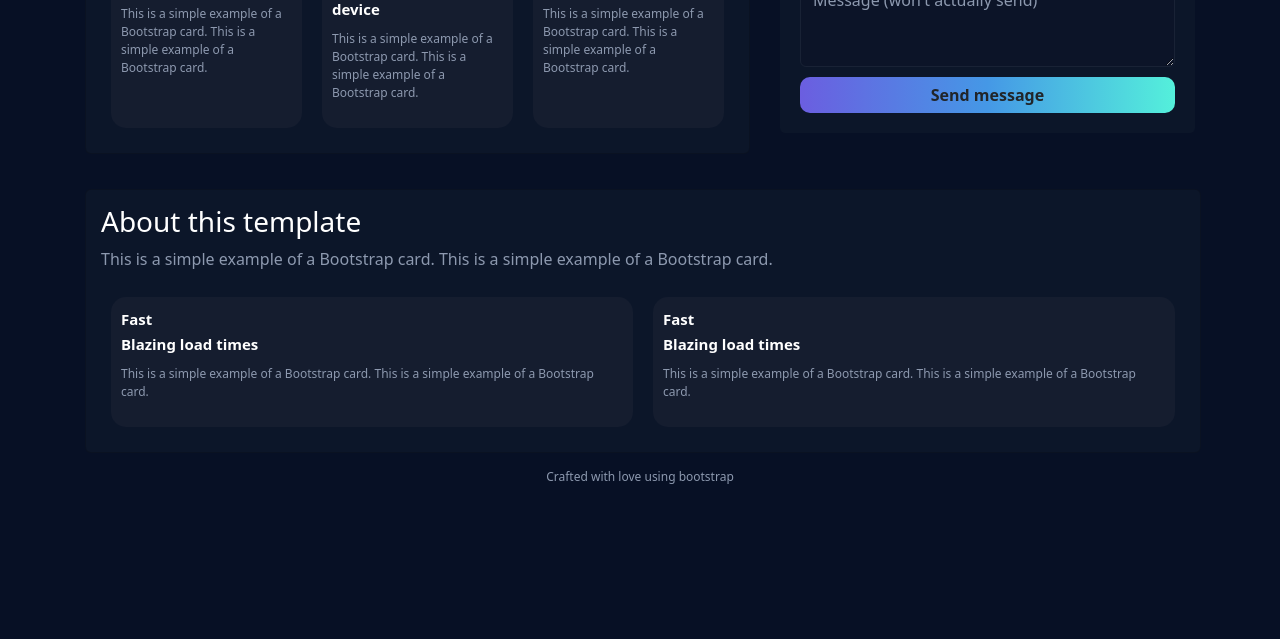
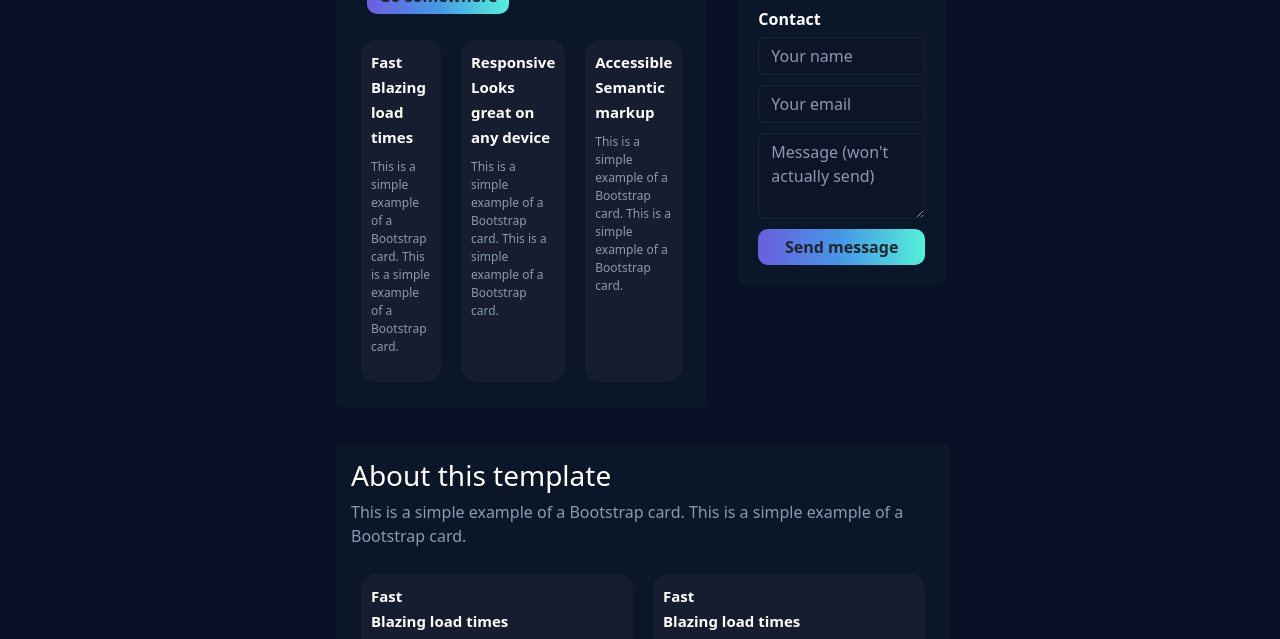
Before and after one commit to soggy8/praksaWebsite, a plain HTML site: page index2.html in a window 1280 px wide. Shown: the part 374-1013 px from the top of the page. Before the commit the page ends 876 px from the top, so only its background shows below. Drawn offline with nearby package versions, Linux system fonts and the light colour scheme.

Commit message:
formatted the code

```diff
--- a/index2.html
+++ b/index2.html
@@ -1,34 +1,48 @@
-<!doctype html>
+<!DOCTYPE html>
 <html lang="en">
   <head>
-    <meta charset="utf-8">
-    <meta name="viewport" content="width=device-width, initial-scale=1">
+    <meta charset="utf-8" />
+    <meta name="viewport" content="width=device-width, initial-scale=1" />
     <title>Bootstrap demo</title>
-    <link href="https://cdn.jsdelivr.net/npm/bootstrap@5.3.8/dist/css/bootstrap.min.css" rel="stylesheet" integrity="sha384-sRIl4kxILFvY47J16cr9ZwB07vP4J8+LH7qKQnuqkuIAvNWLzeN8tE5YBujZqJLB" crossorigin="anonymous">
-    <link rel="stylesheet" href="styles2.css">
+    <link
+      href="https://cdn.jsdelivr.net/npm/bootstrap@5.3.8/dist/css/bootstrap.min.css"
+      rel="stylesheet"
+      integrity="sha384-sRIl4kxILFvY47J16cr9ZwB07vP4J8+LH7qKQnuqkuIAvNWLzeN8tE5YBujZqJLB"
+      crossorigin="anonymous"
+    />
+    <link rel="stylesheet" href="styles2.css" />
   </head>
   <header>
-  <nav class="navbar navbar-expand-md align-items-center" style="background-color: #071025;">
+    <nav
+      class="navbar navbar-expand-md align-items-center"
+      style="background-color: #071025"
+    >
       <div class="container" id="navbarContainer">
         <div class="brand d-flex w-50 me-auto">
           <div>
             <h1 class="logo">SG</h1>
           </div>
           <div>
-          <div style="font-weight:800; color: white;">SimpleSite</div>
-          <div style="font-size:12px;color:var(--muted); color: #8d99af;">HTML + CSS only</div>
+            <div style="font-weight: 800; color: white">SimpleSite</div>
+            <div style="font-size: 12px; color: var(--muted); color: #8d99af">
+              HTML + CSS only
+            </div>
           </div>
         </div>
         <div class="navbar-collapse collapse w-100" id="navbarExample01">
           <ul class="navbar-nav w-100 justify-content-end">
             <li class="nav-item">
-            <a class="nav-link" href="#features" style="color: #8d99af;">Features</a>
+              <a class="nav-link" href="#features" style="color: #8d99af"
+                >Features</a
+              >
             </li>
             <li class="nav-item">
-            <a class="nav-link" href="#about" style="color: #8d99af;">About</a>
+              <a class="nav-link" href="#about" style="color: #8d99af">About</a>
             </li>
             <li class="nav-item">
-            <a class="nav-link" href="#contact" style="color: #8d99af;">Contact</a>
+              <a class="nav-link" href="#contact" style="color: #8d99af"
+                >Contact</a
+              >
             </li>
           </ul>
         </div>
@@ -36,37 +50,53 @@
     </nav>
   </header>
   <body class="body">
-    <div class="container d-flex align-items-center justify-content-center">
+    <div
+      class="container d-flex align-items-center justify-content-center"
+      id="container"
+    >
       <div class="row">
-        <div class="col-7 card" style="background-color: #0c1629; color: white;">
+        <div class="col-7 card" style="background-color: #0c1629; color: white">
           <div class="card-body">
-            <h2 class="card-title" style="line-height: 40px;">Beautiful single-file website</h2>
-            <h2 style="color: #7c5cff;">Made with Bootstrap</h2>
-            <p class="card-text">This is a simple example of a Bootstrap card.</p>
+            <h2 class="card-title" style="line-height: 40px">
+              Beautiful single-file website
+            </h2>
+            <h2 style="color: #7c5cff">Made with Bootstrap</h2>
+            <p class="card-text">
+              This is a simple example of a Bootstrap card.
+            </p>
             <a href="#" class="btn" id="main-card-button">Go somewhere</a>
           </div>
           <div class="container">
             <div class="row">
               <div class="col small-card">
                 <h6 class="small-card-title">
-                  Fast <br>
+                  Fast <br />
                   Blazing load times
                 </h6>
-                <p class="small-card-text" style="color: #8d99af;">This is a simple example of a Bootstrap card. This is a simple example of a Bootstrap card.</p>
+                <p class="small-card-text" style="color: #8d99af">
+                  This is a simple example of a Bootstrap card. This is a simple
+                  example of a Bootstrap card.
+                </p>
               </div>
               <div class="col small-card">
                 <h6 class="small-card-title">
-                  Responsive <br>
+                  Responsive <br />
                   Looks great on any device
                 </h6>
-                <p class="small-card-text" style="color: #8d99af;">This is a simple example of a Bootstrap card. This is a simple example of a Bootstrap card.</p>
+                <p class="small-card-text" style="color: #8d99af">
+                  This is a simple example of a Bootstrap card. This is a simple
+                  example of a Bootstrap card.
+                </p>
               </div>
               <div class="col small-card">
                 <h6 class="small-card-title">
-                  Accessible <br>
+                  Accessible <br />
                   Semantic markup
                 </h6>
-                <p class="small-card-text" style="color: #8d99af;">This is a simple example of a Bootstrap card. This is a simple example of a Bootstrap card.</p>
+                <p class="small-card-text" style="color: #8d99af">
+                  This is a simple example of a Bootstrap card. This is a simple
+                  example of a Bootstrap card.
+                </p>
               </div>
             </div>
           </div>
@@ -77,66 +107,96 @@
               <h1 class="ASblock">AS</h1>
             </div>
             <div class="col">
-              <h6 class="card-title" style="color: white;">
-                Andrej
-              </h6>
-              <p class="card-text" style="font-size: 12px; color: lightgrey;">
-                Frontend <br>
+              <h6 class="card-title" style="color: white">Andrej</h6>
+              <p class="card-text" style="font-size: 12px; color: lightgrey">
+                Frontend <br />
                 tinkerer
               </p>
             </div>
             <div class="col">
               <div id="info-card2">
-                <h6 class="card-title" id="small-card-title">
-                5+
-              </h6>
+                <h6 class="card-title" id="small-card-title">5+</h6>
                 <p id="small-card-text">projects</p>
               </div>
             </div>
             <div class="col">
               <div id="info-card2">
-                <h6 class="card-title" id="small-card-title">
-                  HTML
-                </h6>
+                <h6 class="card-title" id="small-card-title">HTML</h6>
                 <p id="small-card-text">only</p>
               </div>
             </div>
           </div>
           <div>
-            <h6 class="contact-card-title" style="color: white;">Contact</h6>
+            <h6 class="contact-card-title" style="color: white">Contact</h6>
             <div class="form-group">
-              <input type="text" class="form-control" id="form" style="margin-top: 5px; margin-bottom: 10px;" placeholder="Your name">
+              <input
+                type="text"
+                class="form-control"
+                id="form"
+                style="margin-top: 5px; margin-bottom: 10px"
+                placeholder="Your name"
+              />
             </div>
             <div class="form-group">
-              <input type="email" class="form-control" id="form" style="margin-top: 10px; margin-bottom: 10px;" placeholder="Your email">
+              <input
+                type="email"
+                class="form-control"
+                id="form"
+                style="margin-top: 10px; margin-bottom: 10px"
+                placeholder="Your email"
+              />
             </div>
             <div class="form-group">
-              <textarea class="form-control" id="form" rows="3" placeholder="Message (won't actually send)" style="margin-bottom: 10px;"></textarea>
+              <textarea
+                class="form-control"
+                id="form"
+                rows="3"
+                placeholder="Message (won't actually send)"
+                style="margin-bottom: 10px"
+              ></textarea>
             </div>
             <div>
-              <button type="button" class="btn" id="contact-button">Send message</button>
+              <button type="button" class="btn" id="contact-button">
+                Send message
+              </button>
             </div>
           </div>
         </div>
         <div class="row">
-          <div class="col-12 card d-flex justify-content-center" style="margin-top: 20px; color: white; background-color: #0c1629;">
+          <div
+            class="col-12 card d-flex justify-content-center"
+            style="margin-top: 20px; color: white; background-color: #0c1629"
+          >
             <h3>About this template</h3>
-            <p style="color: #8d99af;">This is a simple example of a Bootstrap card. This is a simple example of a Bootstrap card.</p>
+            <p style="color: #8d99af">
+              This is a simple example of a Bootstrap card. This is a simple
+              example of a Bootstrap card.
+            </p>
             <div class="container">
               <div class="row">
                 <div class="col small-card">
                   <h6 class="small-card-title">
-                  Fast <br>
+                    Fast <br />
                     Blazing load times
                   </h6>
-                <p class="small-card-text" style="color: #8d99af;">This is a simple example of a Bootstrap card. This is a simple example of a Bootstrap card.</p>
+                  <p class="small-card-text" style="color: #8d99af">
+                    This is a simple example of a Bootstrap card. This is a
+                    simple example of a Bootstrap card. This is a simple example
+                    of a Bootstrap card. This is a simple example of a Bootstrap
+                    card.
+                  </p>
                 </div>
                 <div class="col small-card">
                   <h6 class="small-card-title">
-                  Fast <br>
+                    Fast <br />
                     Blazing load times
                   </h6>
-                <p class="small-card-text" style="color: #8d99af;">This is a simple example of a Bootstrap card. This is a simple example of a Bootstrap card.</p>
+                  <p class="small-card-text" style="color: #8d99af">
+                    This is a simple example of a Bootstrap card. This is a
+                    simple example of a Bootstrap card. This is a simple example
+                    of a Bootstrap card. This is a simple example of a Bootstrap
+                    card.
+                  </p>
                 </div>
               </div>
             </div>
@@ -144,9 +204,15 @@
         </div>
       </div>
     </div>
-    <script src="https://cdn.jsdelivr.net/npm/bootstrap@5.3.8/dist/js/bootstrap.bundle.min.js" integrity="sha384-FKyoEForCGlyvwx9Hj09JcYn3nv7wiPVlz7YYwJrWVcXK/BmnVDxM+D2scQbITxI" crossorigin="anonymous"></script>
+    <script
+      src="https://cdn.jsdelivr.net/npm/bootstrap@5.3.8/dist/js/bootstrap.bundle.min.js"
+      integrity="sha384-FKyoEForCGlyvwx9Hj09JcYn3nv7wiPVlz7YYwJrWVcXK/BmnVDxM+D2scQbITxI"
+      crossorigin="anonymous"
+    ></script>
   </body>
   <footer class="d-flex flex-column align-items-center justify-content-center">
-    <p style="color: #8d99af; font-size: 12px;">Crafted with love using bootstrap</p>
+    <p style="color: #8d99af; font-size: 12px">
+      Crafted with love using bootstrap
+    </p>
   </footer>
 </html>
--- a/styles2.css
+++ b/styles2.css
@@ -33,7 +33,7 @@
 }
 
 #navbarContainer {
-    width: 49%;
+    width: 50%;
 }
 
 .ASblock {
@@ -127,3 +127,7 @@
 .btn {
     border: 0;
 }
+
+#container {
+    width: 50%;
+}
```
Lines whose indentation alone changed are shown as unchanged.
